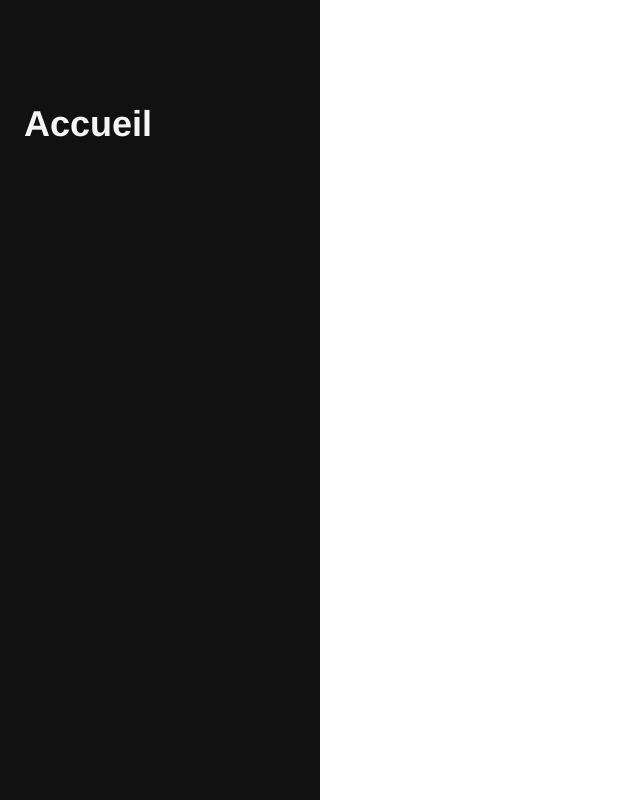
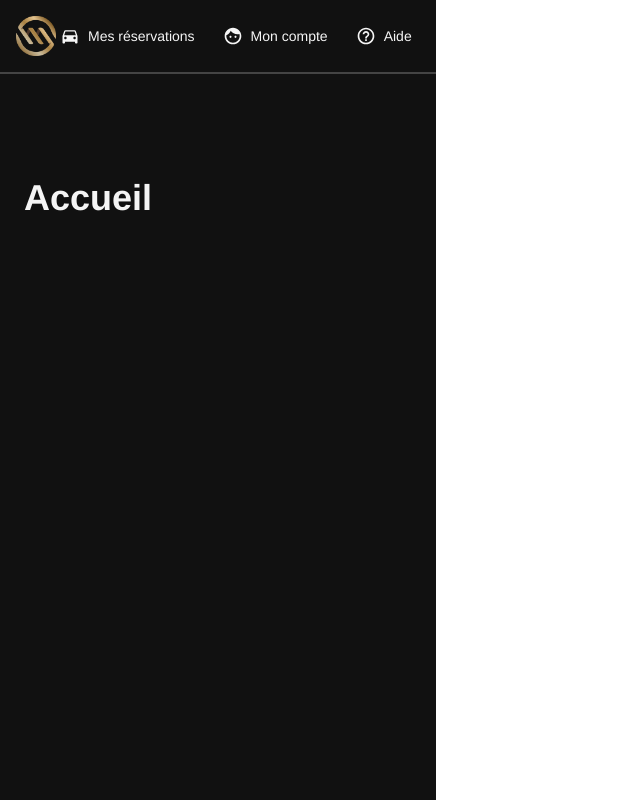
Before and after one commit to bnabet/ms-prestige, a React (Vite) app: page / in a window 1280 px wide. Shown: the whole page, without its empty margins (0-640 px from the left). Built offline with nearby package versions, Linux system fonts and the light colour scheme.

Commit message:
:sparkles: Create Header component

```diff
--- a/src/App.tsx
+++ b/src/App.tsx
@@ -2,12 +2,15 @@ import { Route, Routes } from "react-router-dom";
 import { Container, Box } from "@mui/material";
 
 import Home from "./pages/Home/Home";
+import Header from "./components/Header/Header";
 
 import "./App.css";
 
 function App() {
   return (
     <Container disableGutters>
+      <Header />
+
       <Box sx={{ p: "96px 0 48px" }}>
         <Routes>
           <Route path="/" element={<Home />} />
--- /dev/null
+++ b/src/components/Header/Header.styles.ts
@@ -0,0 +1,29 @@
+export const styles = {
+  header: {
+    display: "flex",
+    alignItems: "center",
+    borderBottom: "2px solid #444444",
+    p: 2,
+  },
+  headerInner: {
+    display: "flex",
+    flex: 1,
+    lineHeight: 0,
+    // marginRight: "auto",
+    justifyContent: "space-between",
+  },
+
+  // HeaderDetails
+  headerDetails: {
+    display: "flex",
+    gap: 6,
+  },
+  headerDetail: {
+    display: "flex",
+    flexDirection: "column",
+    rowGap: "7px",
+  },
+  headerDetailLabel: {
+    color: "grey.700",
+  },
+};
--- /dev/null
+++ b/src/components/Header/Header.tsx
@@ -0,0 +1,34 @@
+import { Box, Button } from "@mui/material";
+import { DirectionsCar } from "@mui/icons-material";
+import { Face } from "@mui/icons-material";
+import { HelpOutline } from "@mui/icons-material";
+
+import msLogo from "src/assets/logo.png";
+
+import { styles } from "./Header.styles";
+
+function Header() {
+  return (
+    <Box component="header" sx={styles.header}>
+      <Box sx={styles.headerInner}>
+        <img src={msLogo} alt="Microsoft Logo" width="40" height="40" />
+
+        <Box sx={{ display: "flex", gap: 2 }}>
+          <Button variant="text" color="inherit" startIcon={<DirectionsCar />} disableRipple>
+            Mes réservations
+          </Button>
+
+          <Button variant="text" color="inherit" startIcon={<Face />} disableRipple>
+            Mon compte
+          </Button>
+
+          <Button variant="text" color="inherit" startIcon={<HelpOutline />} disableRipple>
+            Aide
+          </Button>
+        </Box>
+      </Box>
+    </Box>
+  );
+}
+
+export default Header;
```
Also changed, not shown: src/assets/logo.png (added).
